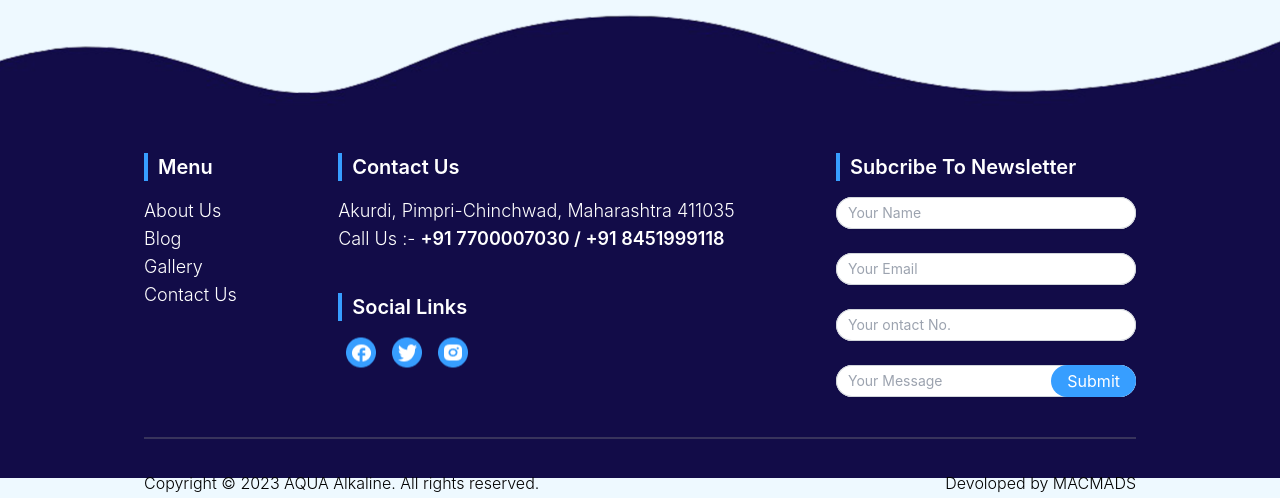
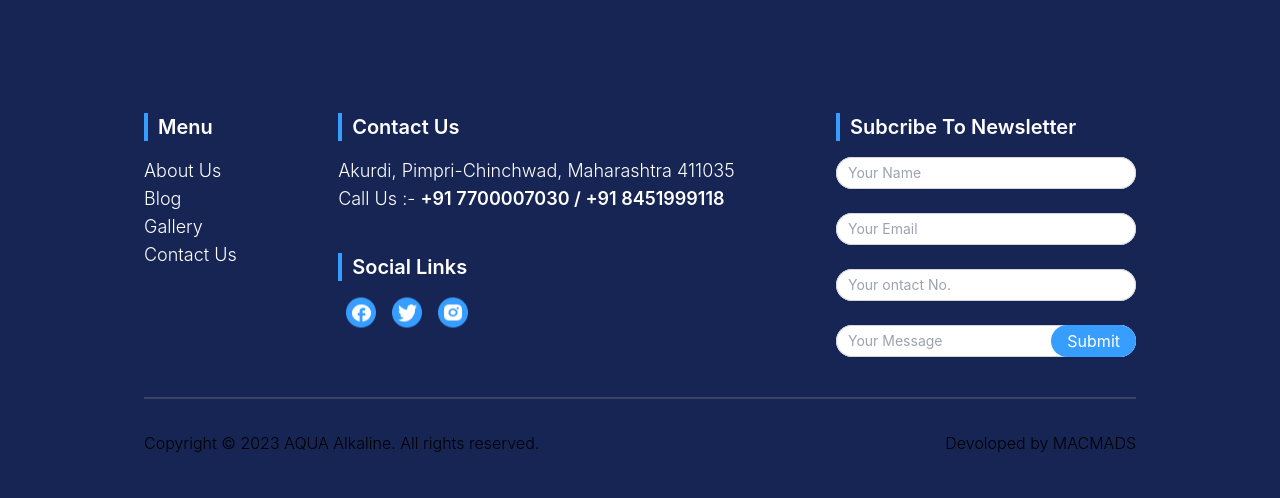
Before and after one commit to sushantp053/AquaAlkline, a website: page index.html in a window 1280 px wide. Shown: the part 5748-6246 px from the top of the page. Drawn offline with nearby package versions, Linux system fonts and the light colour scheme.

Commit message:
Footer background has changed to color

```diff
--- a/index.html
+++ b/index.html
@@ -421,8 +421,8 @@ urinary ion-trapping every day.
     </div>
 </div>
 <!-- footer -->
-<div class="bg-footer-texture bg-cover bg-no-repeat w-full h-[1000px] md:h-[500px] flex flex-col justify-center sm:h-auto pt-8 " id="contact">
-<div class=" border-b-2 border-[#80808057] pb-10 mt-20 md:flex justify-between align-top md:ml-36 md:mr-36 md:mt-40">
+<div class="bg-blue-950 mt-5 w-full h-[1000px] md:h-[500px] flex flex-col justify-center sm:h-auto pt-8 " id="contact">
+<div class=" border-b-2 border-[#80808057] pb-10 mt-10 md:flex justify-between align-top md:ml-36 md:mr-36 md:mt-10">
     <div>
         <p class="border-l-4 border-[#379EFF] text-xl font-semibold text-[#ffffff] mb-4">&nbsp; Menu</p>
         <a href="" class="text-lg font-light text-[#ffffff]  hover:transform hover:scale-[1.5] hover:transition hover:duration-700  hover:drop-shadow-5xl hover:shadow-slate-500 ">About Us</a> <br>
```
Also changed, not shown: build.css, 1 other file.
